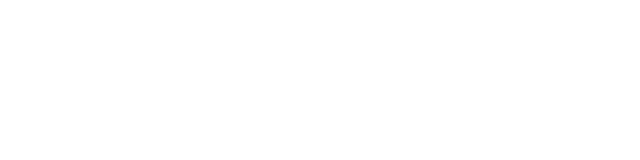
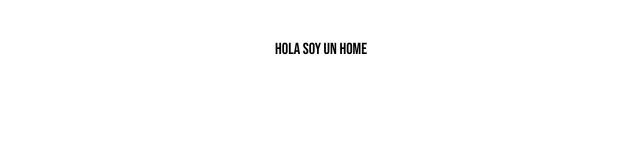
Before and after one commit to PradoLucas14/globalFitnes, a React (Vite) app in the folder globalFitnes/: page / in a window 1280 px wide. Shown: the top 160 px of the page, without its empty margins (319-959 px from the left). Built offline with nearby package versions, Linux system fonts and the light colour scheme.

Commit message:
se creo la estructura incial de la pagina de home

```diff
--- a/globalFitnes/src/App.jsx
+++ b/globalFitnes/src/App.jsx
@@ -1,11 +1,13 @@
 import { useState } from 'react'
 import './App.css'
+import Home from './pages/home/Home'
 
 function App() {
   const [count, setCount] = useState(0)
 
   return (
     <>
+      <Home/>
     </>
   )
 }
--- a/globalFitnes/src/pages/home/Home.jsx
+++ b/globalFitnes/src/pages/home/Home.jsx
@@ -0,0 +1,11 @@
+import React from 'react'
+
+function Home() {
+  return (
+    <div>
+      hola soy un home
+    </div>
+  )
+}
+
+export default Home
```
